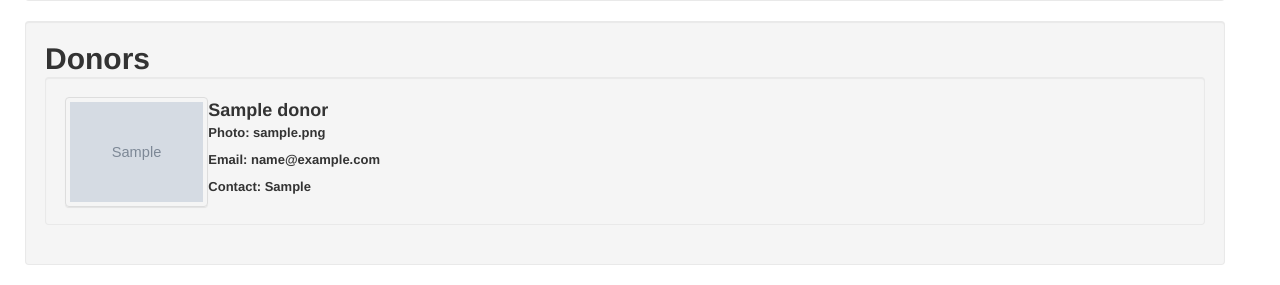
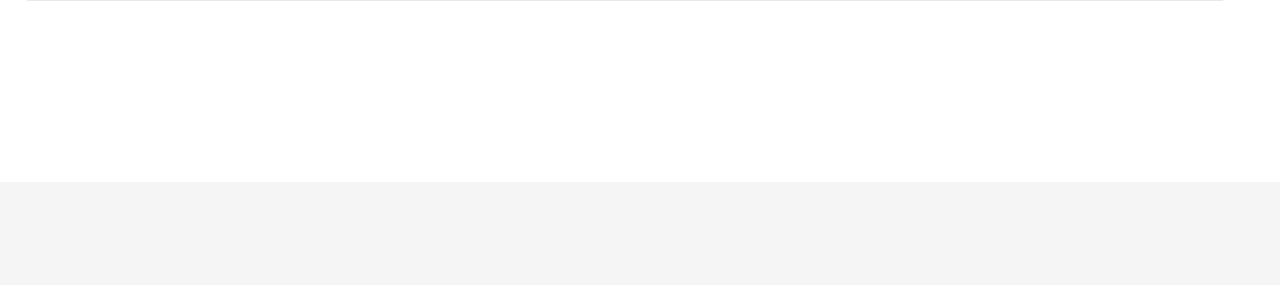
Before and after one commit to raj0209/NGO-portal-website, a PHP site: page /ngohome.php in a window 1280 px wide. Shown: the part 618-903 px from the top of the page. After the commit the page ends 587 px from the top, so only its background shows below. Run offline with PHP 8.4, Linux system fonts and the light colour scheme; the visitor is signed in with stand-in values (Sample User, id 1); tables that the repository leaves empty or names only in its code hold one stand-in row (values such as "Sample post"); grey boxes marked "Sample" are stand-in pictures; data that the repository does not hold is empty.

Commit message:
Turned all gray field into black and fixed bug in ngohome page

```diff
--- a/deletePost.php
+++ b/deletePost.php
@@ -16,7 +16,7 @@ $result = mysql_query($query);
 if($result){
 	header("location: ngohome.php");
 }else{
-	echo "Could not delete post";
+	echo "Could not delete post posted on ".$timeStamp;
 }
 
 ?>
--- a/header.php
+++ b/header.php
@@ -115,9 +115,9 @@
 	  										<form action="login_donor.php" method="post" id="tabDonor" enctype="multipart/form-data">
 	  											<input type="hidden" name="donor" value="donor">
 	  											<label>Email</label>
-	  											<input type="text" value="Email" id="emailDonor" name="emailDonor" class="input-xlarge" onClick="email('emailDonor')" style="color:grey">
+	  											<input type="text" value="Email" id="emailDonor" name="emailDonor" class="input-xlarge" onClick="email('emailDonor')" style="color:black">
 	  											<label>Password</label>
-	  											<input type="password"  id="passwordDonor" name="passwordDonor" maxlength="25" class="input-xlarge" value="Password" onClick="password('passwordDonor')" style="color:grey">
+	  											<input type="password"  id="passwordDonor" name="passwordDonor" maxlength="25" class="input-xlarge" value="Password" onClick="password('passwordDonor')" style="color:black">
 	  											<form class "well form-inline">
 	  												<div>
 	  													<input type="submit" class="btn btn-primary" name="dlogin" value="Login" onClick="return submitSignin('emailDonor','passwordDonor')"></button>
@@ -134,9 +134,9 @@
 	  										<form action="login_ngo.php" method="post" id="tabNgo" enctype="multipart/form-data">
 	  											<input type="hidden" name="ngo" value="ngo">
 	  											<label>Email</label>
-	  											<input type="text" value="Email" id="emailNgo" name="emailNgo" class="input-xlarge" onClick="email('emailNgo')" style="color:grey">
+	  											<input type="text" value="Email" id="emailNgo" name="emailNgo" class="input-xlarge" onClick="email('emailNgo')" style="color:black">
 	  											<label>Password</label>
-	  											<input type="password"  id="passwordNgo" name="passwordNgo" maxlength="25" class="input-xlarge" value="Password" onClick="password('passwordNgo')" style="color:grey">
+	  											<input type="password"  id="passwordNgo" name="passwordNgo" maxlength="25" class="input-xlarge" value="Password" onClick="password('passwordNgo')" style="color:black">
 	  											<form class "well form-inline">
 	  												<div>
 	  													<input type="submit" class="btn btn-primary" name="nlogin" value="Login" onClick="return submitSignin('emailNgo','passwordNgo')"></button>
@@ -157,13 +157,13 @@
 	  									<form action="signupdonor.php" method="post" id="tab" enctype="multipart/form-data" >
 
 	  										<label>Name</label>
-	  										<input type="text" value="First Name" id="fn" name="name" class="input-xlarge" onClick="fnf()" style="color:grey">
+	  										<input type="text" value="First Name" id="fn" name="name" class="input-xlarge" onClick="fnf()" style="color:black">
 	  										<label>Email</label>
-	  										<input type="text" value="Email" id="em" name="email" class="input-xlarge" onClick="emlf()" style="color:grey">
+	  										<input type="text" value="Email" id="em" name="email" class="input-xlarge" onClick="emlf()" style="color:black">
 	  										<label>Contact Number</label>
-	  										<input type="text" value="Mobile Number" id="mob" name="mobile" maxlength="10" class="input-xlarge" onClick="mobf()" style="color:grey">
+	  										<input type="text" value="Mobile Number" id="mob" name="mobile" maxlength="10" class="input-xlarge" onClick="mobf()" style="color:black">
 	  										<label>Password</label>
-	  										<input type="password" value="Password" id="pass" name="password" maxlength="25" class="input-xlarge" onClick="pwdf()" style="color:grey">
+	  										<input type="password" value="Password" id="pass" name="password" maxlength="25" class="input-xlarge" onClick="pwdf()" style="color:black">
 	  										<div>
 	  											<div class="btn btn-default btn-file">
 	  												<label for="file">Browse Photo</label>
@@ -187,23 +187,23 @@
 	  											<form action="signupregngo.php" method="post" id="tab" enctype="multipart/form-data">
 
 	  												<label>NGO Name</label>
-	  												<input type="text"  id="nn" name="nn" class="input-xlarge" value="Name of NGO" onClick="nnf()" style="color:grey">
+	  												<input type="text"  id="nn" name="nn" class="input-xlarge" value="Name of NGO" onClick="nnf()" style="color:black">
 	  												<label>Registration Number</label>
-	  												<input type="text" id="regno" name="regno" class="input-xlarge" value="Registration Number" onClick="regnof()" style="color:grey">
+	  												<input type="text" id="regno" name="regno" class="input-xlarge" value="Registration Number" onClick="regnof()" style="color:black">
 	  												<label>Name of Contact Person</label>
-	  												<input type="text"  id="cn" name="cn" class="input-xlarge" value="Name of Contact Person" onClick="cnf()" style="color:grey">
+	  												<input type="text"  id="cn" name="cn" class="input-xlarge" value="Name of Contact Person" onClick="cnf()" style="color:black">
 	  												<label>Email</label>
-	  												<input type="text" value="Email" id="eml" name="eml" class="input-xlarge" onClick="emf()" style="color:grey">
+	  												<input type="text" value="Email" id="eml" name="eml" class="input-xlarge" onClick="emf()" style="color:black">
 	  												<label>Contact Number</label>
-	  												<input type="text"  id="cont" name="cont"  maxlength="10" class="input-xlarge" value="Contact Number" onClick="contf()" style="color:grey">
+	  												<input type="text"  id="cont" name="cont"  maxlength="10" class="input-xlarge" value="Contact Number" onClick="contf()" style="color:black">
 	  												<label>Password</label>
-	  												<input type="password"  id="pwd" name="pwd" maxlength="25" class="input-xlarge" value="Password" onClick="passf()" style="color:grey">
+	  												<input type="password"  id="pwd" name="pwd" maxlength="25" class="input-xlarge" value="Password" onClick="passf()" style="color:black">
 	  												<label>Description</label>
-	  												<textarea rows="5" id="dc" name="dc" class="input-xlarge" onClick="dcf()" style="color:grey"></textarea>
+	  												<textarea rows="5" id="dc" name="dc" class="input-xlarge" onClick="dcf()" style="color:black"></textarea>
 	  												<label>Vision</label>
-	  												<textarea  rows="3" id="vi" name="vi" value="vision" class="input-xlarge" onClick="vif()" style="color:grey"></textarea>
+	  												<textarea  rows="3" id="vi" name="vi" value="vision" class="input-xlarge" onClick="vif()" style="color:black"></textarea>
 	  												<label>Website</label>
-	  												<input type="text"  id="web" name="web" class="input-xlarge" value="Website" onClick="webf()" style="color:grey">
+	  												<input type="text"  id="web" name="web" class="input-xlarge" value="Website" onClick="webf()" style="color:black">
 	  												<div>
 	  													<div class="btn btn-default btn-file">
 	  														<label for="file">Upload Logo</label>
@@ -217,19 +217,19 @@
 	  											<form action="signupunregngo.php" method="post" id="tab" enctype="multipart/form-data">
 
 	  												<label>NGO Name</label>
-	  												<input type="text"  id="unn" name="unn" class="input-xlarge" value="Name of NGO" onClick="unnf()" style="color:grey">
+	  												<input type="text"  id="unn" name="unn" class="input-xlarge" value="Name of NGO" onClick="unnf()" style="color:black">
 	  												<label>Name of Contact Person</label>
-	  												<input type="text"  id="ucn" name="ucn" class="input-xlarge" value="Name of Contact Person" onClick="ucnf()" style="color:grey">
+	  												<input type="text"  id="ucn" name="ucn" class="input-xlarge" value="Name of Contact Person" onClick="ucnf()" style="color:black">
 	  												<label>Email</label>
-	  												<input type="text" value="Email" id="ueml" name="ueml" class="input-xlarge" onClick="uemf()" style="color:grey">
+	  												<input type="text" value="Email" id="ueml" name="ueml" class="input-xlarge" onClick="uemf()" style="color:black">
 	  												<label>Contact Number</label>
-	  												<input type="text"  id="ucont" name="ucont" maxlength="10" class="input-xlarge" value="Contact Number" onClick="ucontf()" style="color:grey">
+	  												<input type="text"  id="ucont" name="ucont" maxlength="10" class="input-xlarge" value="Contact Number" onClick="ucontf()" style="color:black">
 	  												<label>Password</label>
-	  												<input type="password"  id="upwd" name="upwd" maxlength="25" class="input-xlarge" value="Password" onClick="upassf()" style="color:grey">
+	  												<input type="password"  id="upwd" name="upwd" maxlength="25" class="input-xlarge" value="Password" onClick="upassf()" style="color:black">
 	  												<label>Description</label>
-	  												<textarea rows="5" id="udc" name="udc" class="input-xlarge" onClick="udcf()" style="color:grey"></textarea>
+	  												<textarea rows="5" id="udc" name="udc" class="input-xlarge" onClick="udcf()" style="color:black"></textarea>
 	  												<label>Vision</label>
-	  												<textarea  rows="3" id="uvi" name="uvi" value="vision" class="input-xlarge" onClick="uvif()" style="color:grey"></textarea>
+	  												<textarea  rows="3" id="uvi" name="uvi" value="vision" class="input-xlarge" onClick="uvif()" style="color:black"></textarea>
 	  												<div>
 	  													<div class="btn btn-default btn-file">
 	  														<label for="file">Upload Logo</label>
--- a/ngohome.php
+++ b/ngohome.php
@@ -150,7 +150,7 @@
                 </div>
             </div>
 
-            <div class="row" id="allDonorContainer">
+            <div class="row" id="allDonorContainer" style="display: none;">
                 <div class="col-md-4" >
                     <div class="well well-sm" style="height: auto;">
                         <h1>Donors<h1>
@@ -221,15 +221,15 @@
 						<div class="well">
 							<form action="eventPosted.php" method="post">
 								<label>Name of Event</label>
-								<input type="text" value="Name of Event" id="eventName" name="eventName" class="input-xlarge" onClick="eventNamef()" style="color:grey">
+								<input type="text" value="Name of Event" id="eventName" name="eventName" class="input-xlarge" onClick="eventNamef()" style="color:black">
 								<label>Details of Event</label>
-	  							<textarea rows="3" id="eventDetails" name="eventDetails" class="input-xlarge" onClick="eventDetailsf()" style="color:grey"></textarea>
+	  							<textarea rows="3" id="eventDetails" name="eventDetails" class="input-xlarge" onClick="eventDetailsf()" style="color:black"></textarea>
 								<label>Start Date </label>
-								<input type="date" name="startDate" id="startDate" class="input-xlarge" style="color:grey">
+								<input type="date" name="startDate" id="startDate" class="input-xlarge" style="color:black">
 								<label>End Date </label>
-								<input type="date" name="endDate" id="endDate" class="input-xlarge" style="color:grey">
+								<input type="date" name="endDate" id="endDate" class="input-xlarge" style="color:black">
 								<label>Location</label>
-								<input type="text" value="Location of Event" id="eventLocation" name="eventLocation" class="input-xlarge" onClick="eventLocationf()" style="color:grey">
+								<input type="text" value="Location of Event" id="eventLocation" name="eventLocation" class="input-xlarge" onClick="eventLocationf()" style="color:black">
 								<div>
 									<input type="submit" class="btn btn-primary" name="postEvent" value="Post Event" onClick="return eventPostf()"></button>
 								</div>
```
Lines whose indentation alone changed are shown as unchanged.
